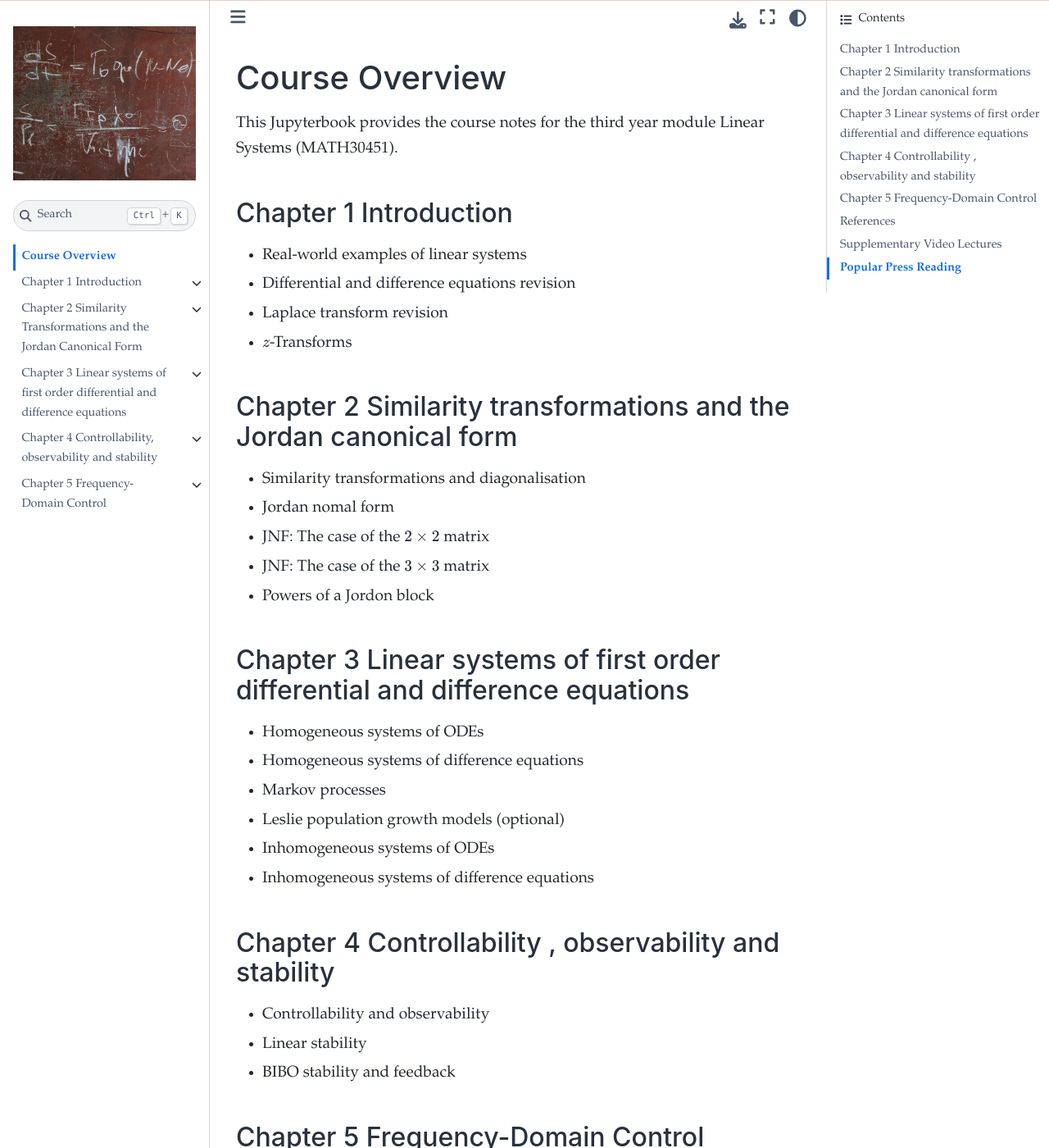
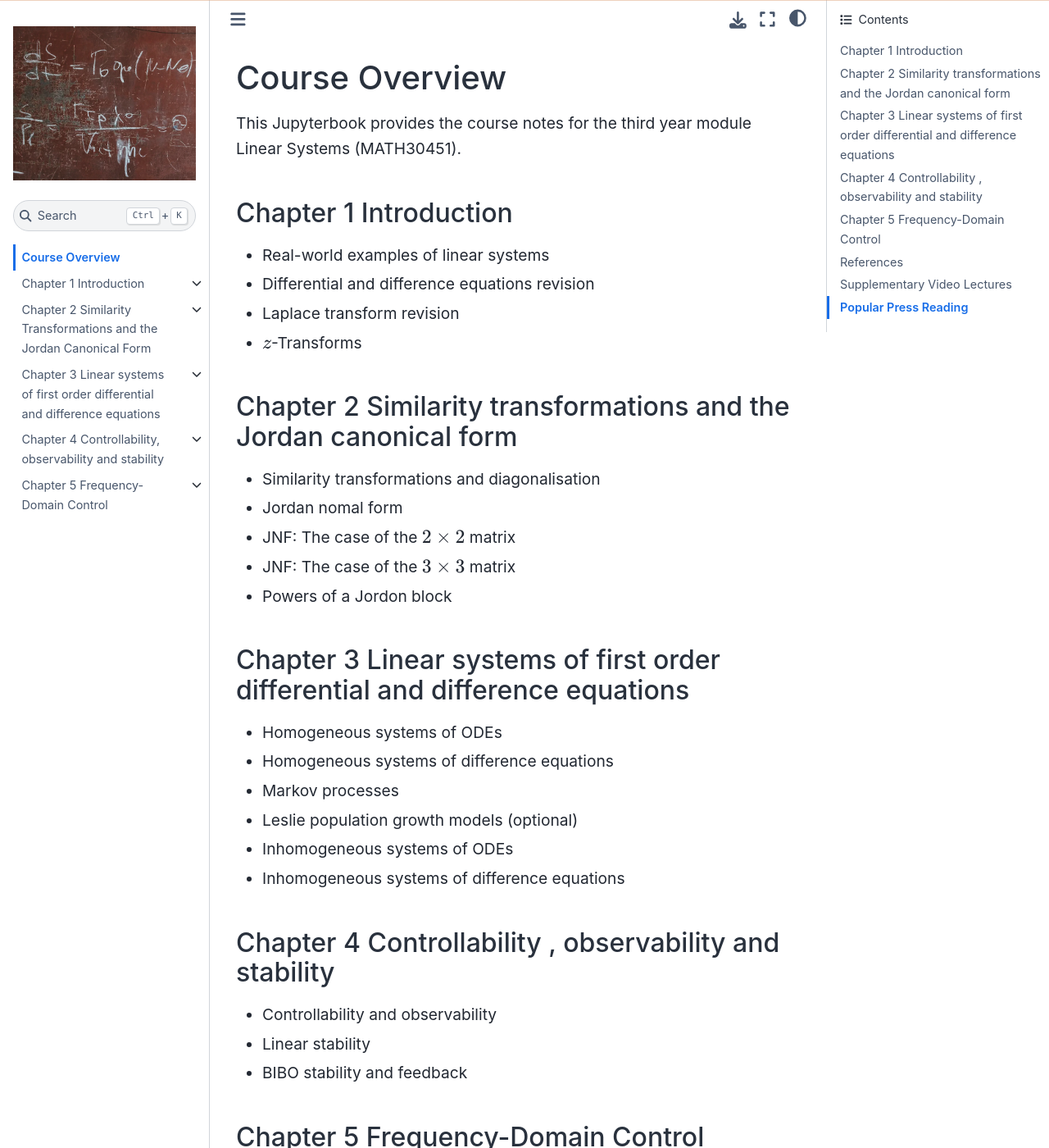
Before and after one commit to jjcrofts77/Linear-Systems-MATH30451, a Jupyter Book: the page built from intro.md, in a window 1280 px wide and 1400 px high. Shown: the whole window at 82% size. Built offline with Jupyter Book 1.0.4 settings and Sphinx 7.4.7 and the Sphinx Book theme 1.1.4, drawn with Linux system fonts in a browser that asks for light colours.

Commit message:
Update myfonts.css

```diff
--- a/_static/myfonts.css
+++ b/_static/myfonts.css
@@ -1 +1 @@
-body { font-size: 1.2rem; font-family: "Palatino Linotype", "Book Antiqua", Palatino, serif;}
+body { font-size: 1.2rem;}
```
